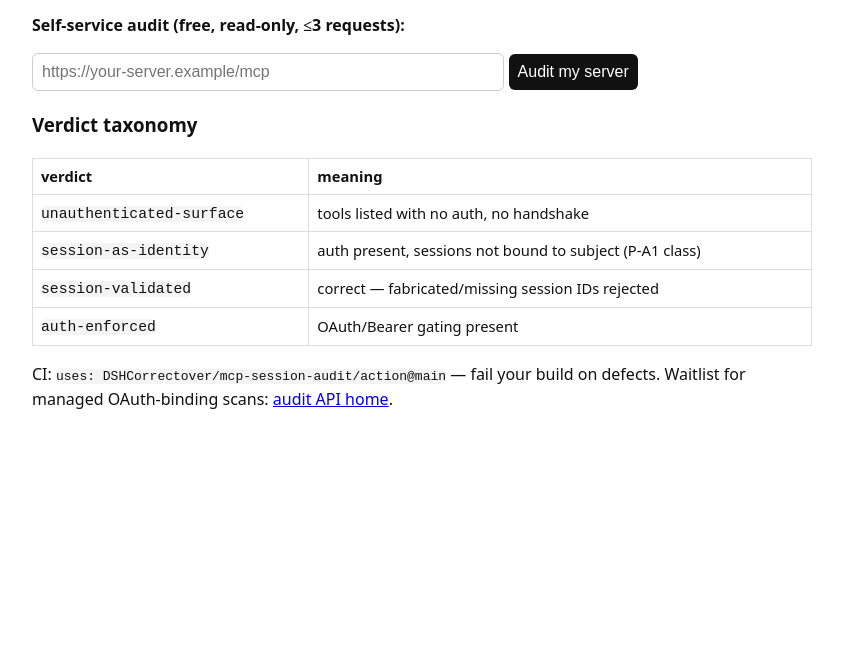
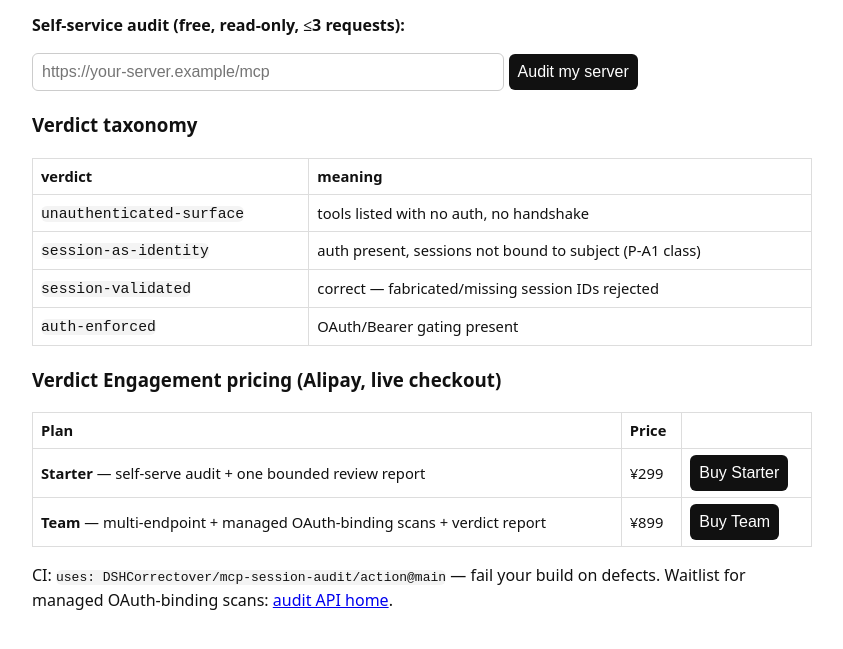
Before and after one commit to DSHCorrectover/mcp-session-audit, a plain HTML site: page index.html in a window 1280 px wide. Shown: the part 175-824 px from the top of the page, without its empty margins (218-1061 px from the left). Before the commit the page ends 800 px from the top, so only its background shows below. Drawn offline with Linux system fonts and the light colour scheme.

Commit message:
landing: live Alipay checkout links (¥299/¥899)

```diff
--- a/index.html
+++ b/index.html
@@ -12,6 +12,10 @@
 <tr><td><code>session-as-identity</code></td><td>auth present, sessions not bound to subject (P-A1 class)</td></tr>
 <tr><td><code>session-validated</code></td><td>correct — fabricated/missing session IDs rejected</td></tr>
 <tr><td><code>auth-enforced</code></td><td>OAuth/Bearer gating present</td></tr></table>
+<h3>Verdict Engagement pricing (Alipay, live checkout)</h3>
+<table><tr><th>Plan</th><th>Price</th><th></th></tr>
+<tr><td><b>Starter</b> — self-serve audit + one bounded review report</td><td>¥299</td><td><a href="https://correctover.com/pay?plan=starter"><button>Buy Starter</button></a></td></tr>
+<tr><td><b>Team</b> — multi-endpoint + managed OAuth-binding scans + verdict report</td><td>¥899</td><td><a href="https://correctover.com/pay?plan=team"><button>Buy Team</button></a></td></tr></table>
 <p>CI: <code>uses: DSHCorrectover/mcp-session-audit/action@main</code> — fail your build on defects. Waitlist for managed OAuth-binding scans: <a href="http://120.26.163.143:8787/">audit API home</a>.</p>
 <script>
 async function run(e){e.preventDefault();const u=document.getElementById('u').value;const o=document.getElementById('out');o.textContent='probing… (≤3 read-only requests)';
```
Also changed, not shown: 1 other file.
